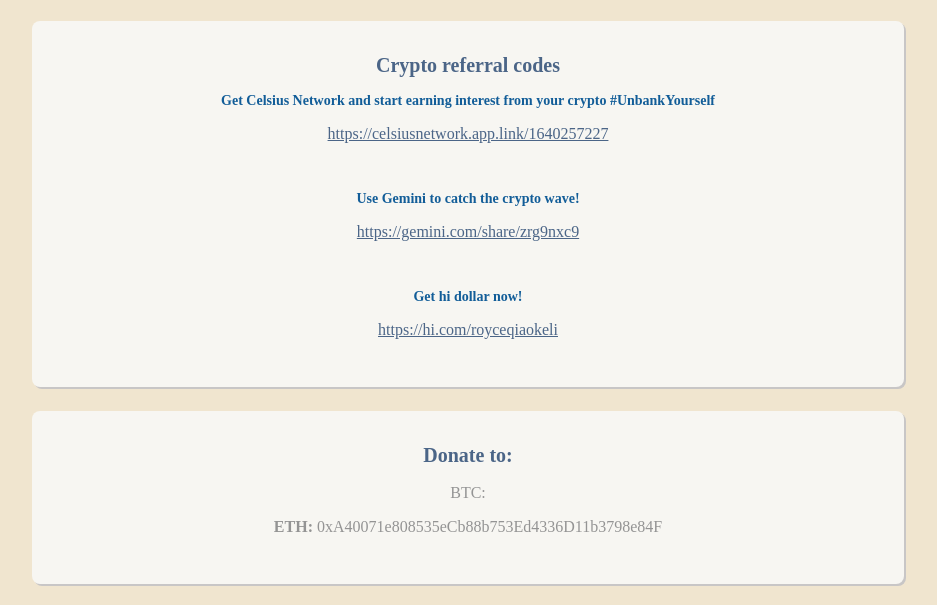
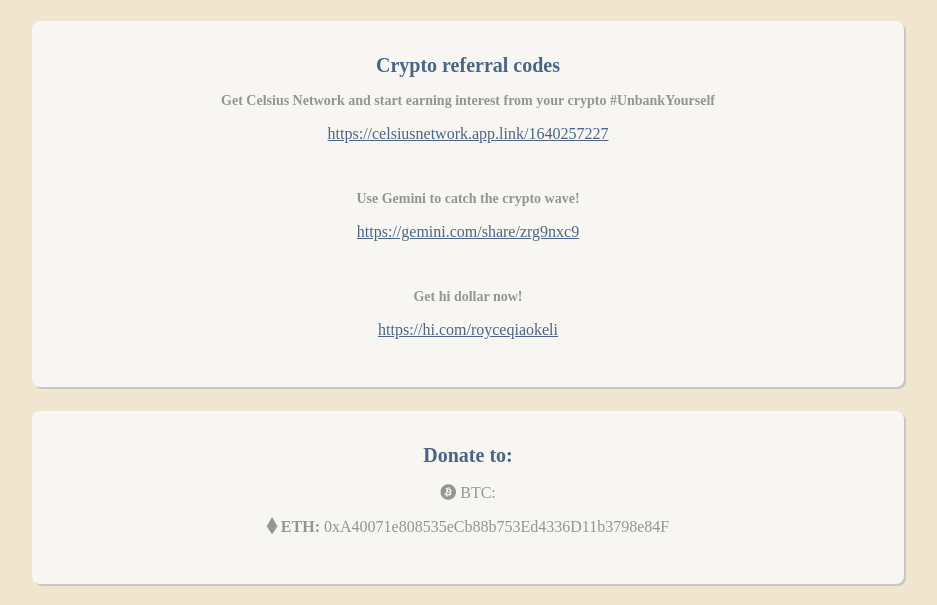
Before and after one commit to royceruisheng/profile, a plain HTML site: page index.html in a window 1280 px wide. Shown: the part 529-1134 px from the top of the page, without its empty margins (172-1109 px from the left). Drawn offline with Linux system fonts and the light colour scheme; a web font is replaced by a local one.

Commit message:
fixed font color

```diff
--- a/index.html
+++ b/index.html
@@ -34,8 +34,8 @@
 </div>
 <div class="container">
   <h2>Donate to:</h2>
-  <p>BTC: </p>
-  <p><strong>ETH: </strong>0xA40071e808535eCb88b753Ed4336D11b3798e84F</p>
+  <p><i class="fab fa-bitcoin"></i> BTC: </p>
+  <p><strong><i class="fab fa-ethereum"></i> ETH: </strong>0xA40071e808535eCb88b753Ed4336D11b3798e84F</p>
 </div>
 <div class="container">
   <h2>Follow me</h2>
--- a/style.css
+++ b/style.css
@@ -14,7 +14,7 @@ h1, h2, h3 {
 }
 
 h3 {
-  color: #125D98;
+  color: rgb(148,148,148);
   font-size: 14px;
 }
 
```
